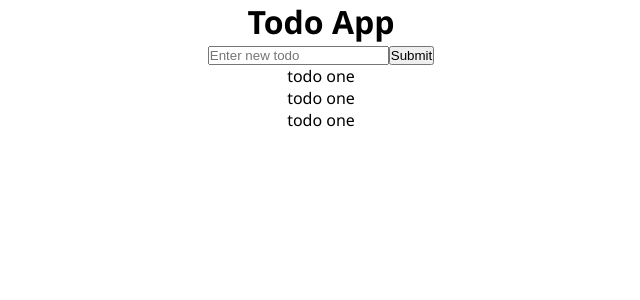
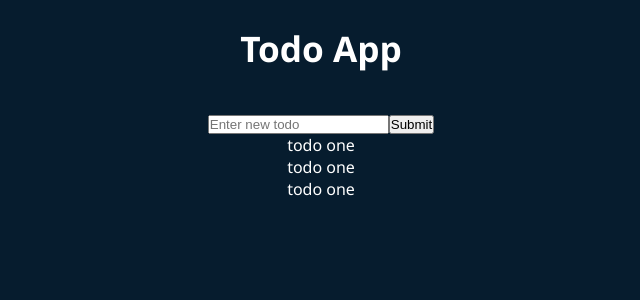
Before and after one commit to LProrochenko/todo_app, a React (Create React App) app: page / in a window 1280 px wide. Shown: the top 300 px of the page, without its empty margins (319-959 px from the left). Built offline with nearby package versions, Linux system fonts and the light colour scheme.

Commit message:
style: add global styles and base layout for App

```diff
--- a/src/App.css
+++ b/src/App.css
@@ -1,3 +1,10 @@
 .App {
   text-align: center;
+  max-width: 600px;
+  margin: 0 auto;
 }
+h1 {
+  font-size: 2.2rem;
+  margin-bottom: 40px;
+  margin-top: 24px;
+}
--- a/src/index.css
+++ b/src/index.css
@@ -6,4 +6,6 @@ body {
   margin: 0;
   font-family: 'Segoe UI', 'Roboto', 'Oxygen', 'Ubuntu', 'Cantarell',
     'Fira Sans', 'Droid Sans', 'Helvetica Neue', sans-serif;
+    color: white;
+    background-color: rgb(6, 28, 46);
 }
```
